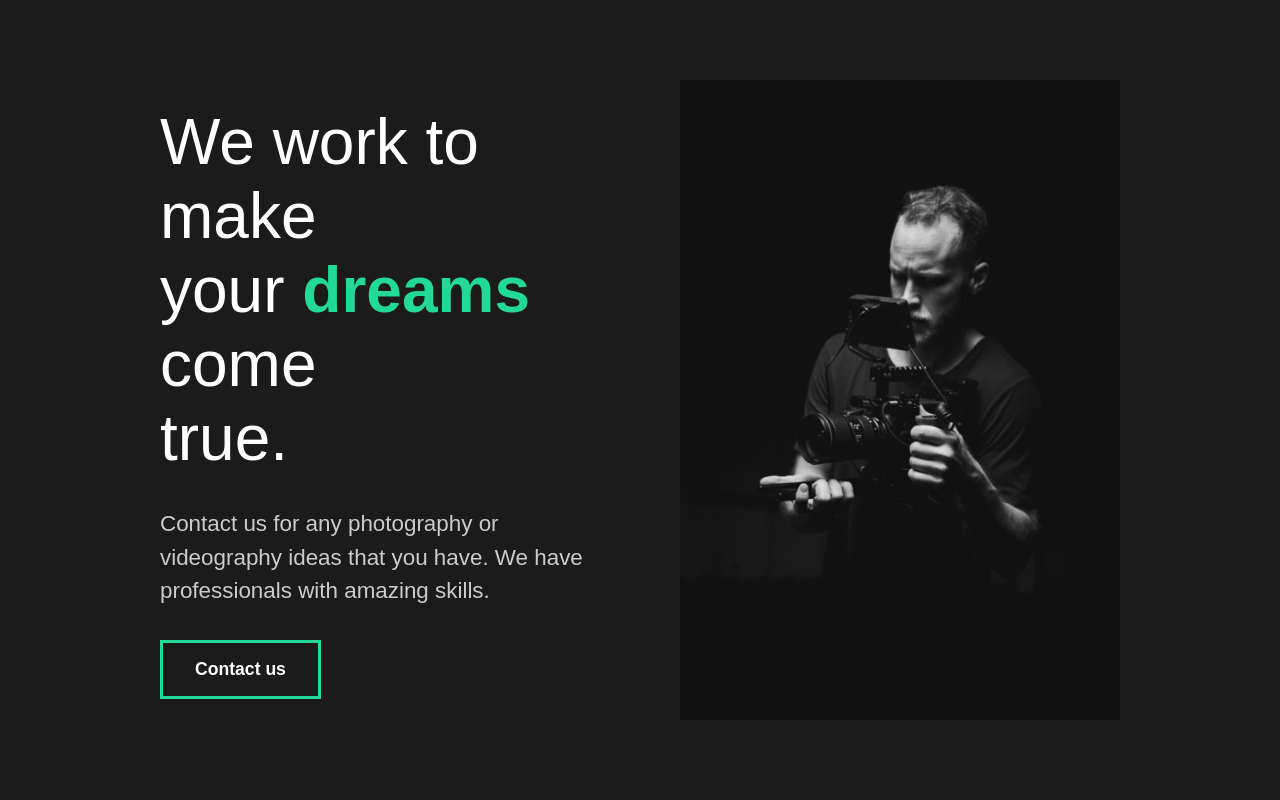
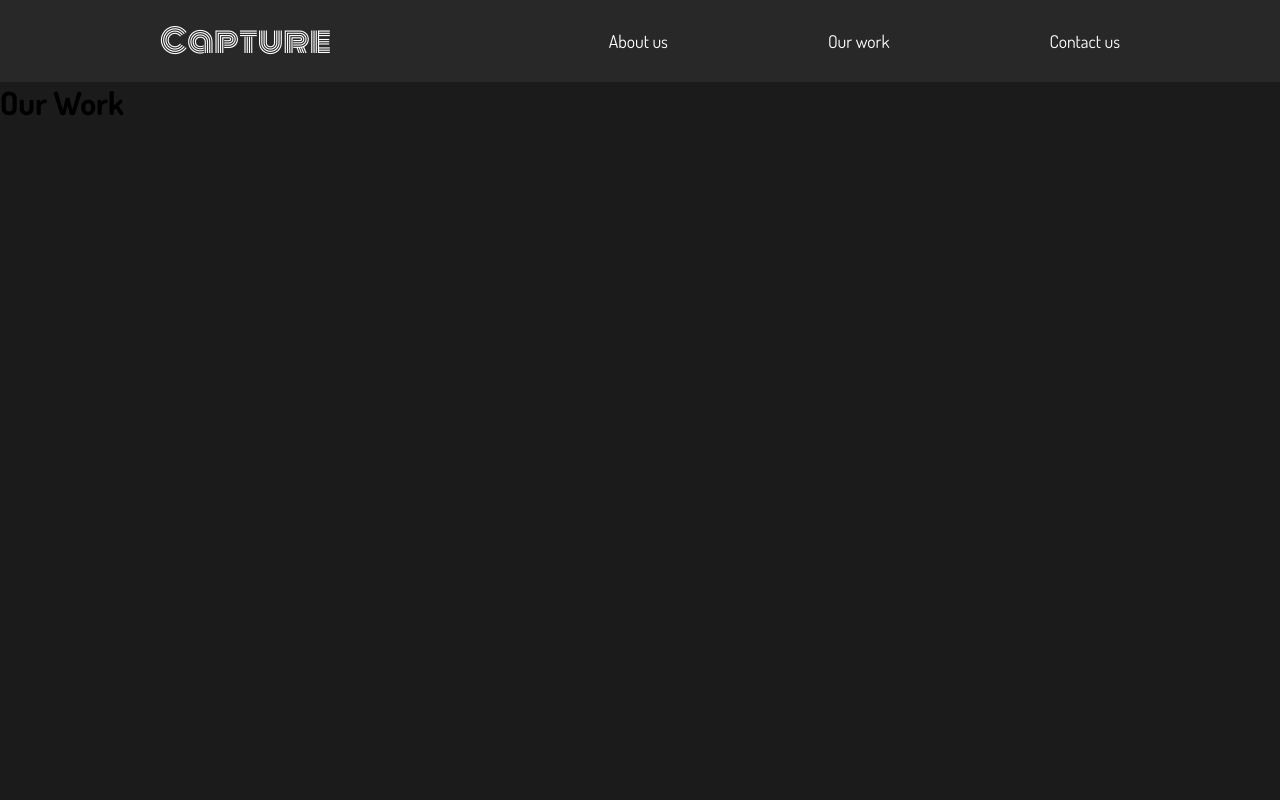
Before and after one commit to dartmole/test_capture, a React (Create React App) app: page /work in a window 1280 px wide. Shown: the top 800 px of the page. Built offline with nearby package versions, Linux system fonts and the light colour scheme.

Commit message:
added nav and react-router

```diff
--- a/public/index.html
+++ b/public/index.html
@@ -5,16 +5,19 @@
     <link rel="icon" href="%PUBLIC_URL%/favicon.ico" />
     <meta name="viewport" content="width=device-width, initial-scale=1" />
     <meta name="theme-color" content="#000000" />
-    <meta
-      name="description"
-      content="Web site created using create-react-app"
-    />
+    <meta name="description" content="Web site created using create-react-app" />
     <link rel="apple-touch-icon" href="%PUBLIC_URL%/logo192.png" />
     <!--
       manifest.json provides metadata used when your web app is installed on a
       user's mobile device or desktop. See https://developers.google.com/web/fundamentals/web-app-manifest/
     -->
     <link rel="manifest" href="%PUBLIC_URL%/manifest.json" />
+    <link rel="preconnect" href="https://fonts.googleapis.com" />
+    <link rel="preconnect" href="https://fonts.gstatic.com" crossorigin />
+    <link
+      href="https://fonts.googleapis.com/css2?family=Dosis:wght@300;400;600;700&family=Monoton&display=swap"
+      rel="stylesheet"
+    />
     <!--
       Notice the use of %PUBLIC_URL% in the tags above.
       It will be replaced with the URL of the `public` folder during the build.
--- a/src/App.js
+++ b/src/App.js
@@ -1,13 +1,23 @@
 // Import pages
+import Nav from "./components/Nav";
 import AboutUs from "./pages/AboutUs";
+import ContactUs from "./pages/ContactUs";
+import OurWork from "./pages/OurWork";
 //Global style
 import GlobalStyle from "./components/GlobalStyle";
+//Router
+import { BrowserRouter, Routes, Route, Link } from "react-router-dom";
 
 function App() {
   return (
     <div className="App">
       <GlobalStyle />
-      <AboutUs />
+      <Nav />
+      <Routes>
+        <Route exact path="/" element={<AboutUs />} />
+        <Route path="/work" element={<OurWork />} />
+        <Route path="/contact" element={<ContactUs />} />
+      </Routes>
     </div>
   );
 }
--- a/src/components/GlobalStyle.js
+++ b/src/components/GlobalStyle.js
@@ -1,7 +1,6 @@
 import { createGlobalStyle } from "styled-components";
 
 const GlobalStyle = createGlobalStyle`
-    @import url('https://fonts.googleapis.com/css2?family=Dosis:wght@300;400;600;700&display=swap');
     *{
         margin: 0;
         padding: 0;
@@ -21,6 +20,7 @@ const GlobalStyle = createGlobalStyle`
         background: transparent;
         color: white;
         transition: all 0.5s ease;
+        font-family: 'Dosis', sans-serif;
         &:hover {
             background-color: #23d997;
             color: white;
--- /dev/null
+++ b/src/components/Nav.js
@@ -0,0 +1,53 @@
+import React from "react";
+import styled from "styled-components";
+//Router
+import { Link } from "react-router-dom";
+
+const Nav = () => {
+  return (
+    <SyledNav>
+      <Link to="/" id="logo">
+        Capture
+      </Link>
+      <ul>
+        <li>
+          <Link to="/">About us</Link>
+        </li>
+        <li>
+          <Link to="/work">Our work</Link>
+        </li>
+        <li>
+          <Link to="/contact">Contact us</Link>
+        </li>
+      </ul>
+    </SyledNav>
+  );
+};
+
+const SyledNav = styled.nav`
+  min-height: 10vh;
+  display: flex;
+  justify-content: space-between;
+  margin: auto;
+  align-items: center;
+  padding: 1rem 10rem;
+  background: #282828;
+  a {
+    color: white;
+    text-decoration: none;
+  }
+  ul {
+    display: flex;
+    list-style: none;
+  }
+  li {
+    padding-left: 10rem;
+    position: relative;
+  }
+  #logo {
+    font-family: "Monoton", cursive;
+    font-size: 2rem;
+  }
+`;
+
+export default Nav;
--- a/src/index.js
+++ b/src/index.js
@@ -2,10 +2,13 @@ import React from "react";
 import ReactDOM from "react-dom";
 import App from "./App";
 import reportWebVitals from "./reportWebVitals";
+import { BrowserRouter } from "react-router-dom";
 
 ReactDOM.render(
   <React.StrictMode>
-    <App />
+    <BrowserRouter>
+      <App />
+    </BrowserRouter>
   </React.StrictMode>,
   document.getElementById("root")
 );
--- /dev/null
+++ b/src/pages/ContactUs.js
@@ -0,0 +1,7 @@
+import React from "react";
+
+const ContactUs = () => {
+  return <h1>Contact us</h1>;
+};
+
+export default ContactUs;
--- /dev/null
+++ b/src/pages/OurWork.js
@@ -0,0 +1,7 @@
+import React from "react";
+
+const OurWork = () => {
+  return <h1>Our Work</h1>;
+};
+
+export default OurWork;
```
